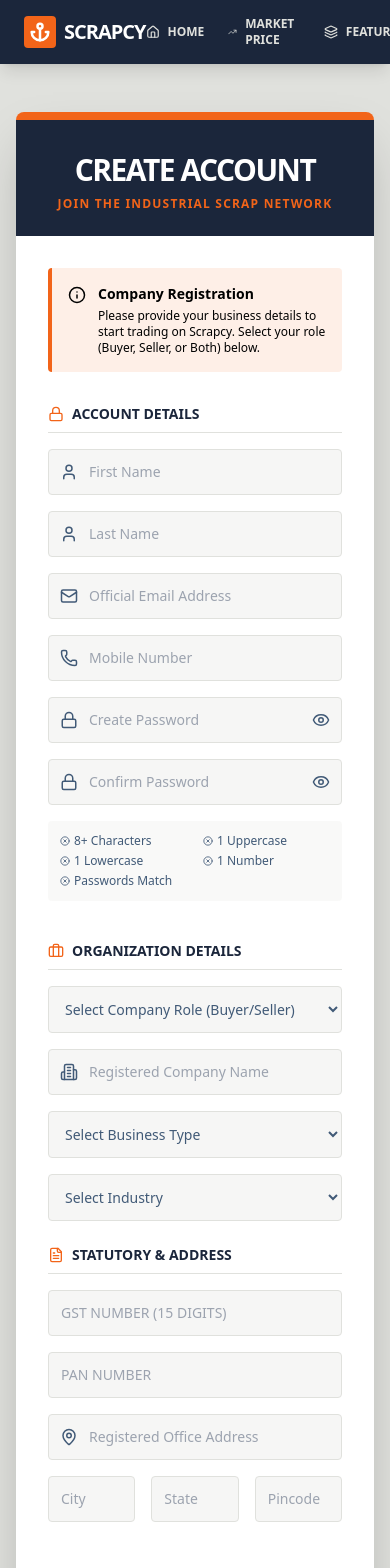
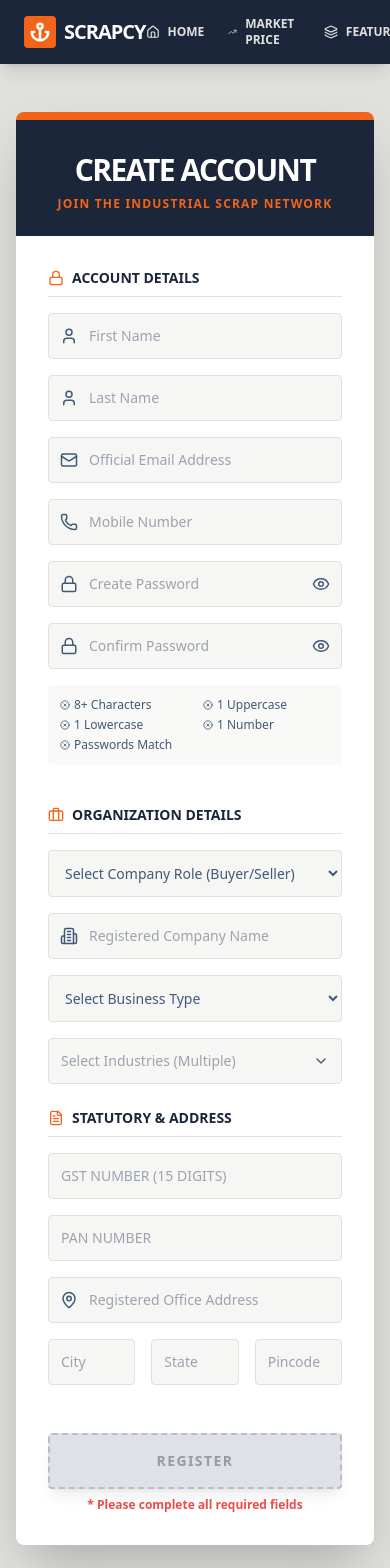
Before and after one commit to nilesh94/scrapcy-frontend, a React (Create React App) app: page /register in a window 390 px wide. Shown: the top 1568 px of the page. Built offline with nearby package versions, Linux system fonts and the light colour scheme.

Commit message:
Update Register.js

```diff
--- a/src/pages/Register.js
+++ b/src/pages/Register.js
@@ -1,37 +1,51 @@
-import React, { useState, useEffect } from 'react';
+import React, { useState, useEffect, useRef } from 'react'; // Added useRef
 import axios from 'axios';
 import { useNavigate } from 'react-router-dom';
 import {
-  User, Building2, Briefcase, FileText, MapPin, Mail, Phone, Lock, Eye, EyeOff, CheckCircle, XCircle, Info
+  User, Building2, Briefcase, FileText, MapPin, Mail, Phone, Lock, Eye, EyeOff, CheckCircle, XCircle, Info, ChevronDown, CheckSquare, Square
 } from 'lucide-react';
-import Header from '../components/Header/Header'; // Import Header
-import Footer from '../components/Footer/Footer'; // Import Footer
+import Header from '../components/Header/Header';
+import Footer from '../components/Footer/Footer';
 
 const Register = () => {
   const navigate = useNavigate();
 
   // --- STATE MANAGEMENT ---
-  // Default to 'seller' logic so all company fields are visible/required by default
-  const [role, setRole] = useState('seller');
   const [showPassword, setShowPassword] = useState(false);
   const [showConfirmPassword, setShowConfirmPassword] = useState(false);
-
-  // Loading & Error States
   const [loading, setLoading] = useState(false);
   const [apiError, setApiError] = useState('');
+  const [showSuccess, setShowSuccess] = useState(false);
 
-  // Success Modal State
-  const [showSuccess, setShowSuccess] = useState(false);
+  // Industry Multi-Select State
+  const [showIndustryDropdown, setShowIndustryDropdown] = useState(false);
+  const dropdownRef = useRef(null); // To close dropdown when clicking outside
+
+  const industryOptions = [
+    "Ferrous Metal",
+    "Non-Ferrous",
+    "E-Waste",
+    "Plastic",
+    "Paper",
+    "Rubber",
+    "Battery",
+    "Glass",
+    "Others"
+  ];
 
   // Form Data
   const [formData, setFormData] = useState({
     firstName: '', lastName: '', email: '', phone: '',
     password: '', confirmPassword: '',
-    companyName: '', businessType: '', industry: '', otherIndustry: '', turnover: '',
-    gstNumber: '', panNumber: '',
+    companyName: '', businessType: '',
+    turnover: '', gstNumber: '', panNumber: '',
     address: '', city: '', state: '', pincode: '',
-    tradeRole: '' // Added for Buyer/Seller/Both selection
+    tradeRole: '',
+    otherIndustry: '' // Text input for 'Others'
   });
+
+  // Separate state for selected industries (Array)
+  const [selectedIndustries, setSelectedIndustries] = useState([]);
 
   // Validation State
   const [passwordCriteria, setPasswordCriteria] = useState({
@@ -39,6 +53,17 @@ const Register = () => {
   });
   const [passwordsMatch, setPasswordsMatch] = useState(false);
   const [isFormValid, setIsFormValid] = useState(false);
+
+  // Close dropdown when clicking outside
+  useEffect(() => {
+    function handleClickOutside(event) {
+      if (dropdownRef.current && !dropdownRef.current.contains(event.target)) {
+        setShowIndustryDropdown(false);
+      }
+    }
+    document.addEventListener("mousedown", handleClickOutside);
+    return () => document.removeEventListener("mousedown", handleClickOutside);
+  }, [dropdownRef]);
 
   // --- VALIDATION LOGIC ---
   useEffect(() => {
@@ -57,30 +82,38 @@ const Register = () => {
     // 2. Passwords Match
     const match = password && password === confirmPassword;
     setPasswordsMatch(match);
-
     const isStrong = Object.values(criteria).every(Boolean);
 
     // 3. Required Fields Logic
     const basicFields = formData.firstName && formData.lastName && formData.email && formData.phone;
 
-    // 4. Role Specific Logic (Now applies to everyone as it's a unified form)
-    // Also requires the new tradeRole field
+    // 4. Role Specific Logic
     const companyFields = formData.companyName &&
                           formData.businessType &&
-                          formData.tradeRole && // Validation for new dropdown
+                          formData.tradeRole &&
                           formData.gstNumber &&
                           formData.address &&
                           formData.city &&
                           formData.state &&
-                          formData.pincode;
+                          formData.pincode &&
+                          selectedIndustries.length > 0; // Check if at least one industry is selected
 
     setIsFormValid(isStrong && match && basicFields && companyFields);
 
-  }, [formData]);
+  }, [formData, selectedIndustries]);
 
   const handleChange = (e) => {
     setFormData({ ...formData, [e.target.name]: e.target.value });
     if (apiError) setApiError('');
+  };
+
+  // Toggle Industry Selection
+  const toggleIndustry = (option) => {
+    if (selectedIndustries.includes(option)) {
+      setSelectedIndustries(selectedIndustries.filter(item => item !== option));
+    } else {
+      setSelectedIndustries([...selectedIndustries, option]);
+    }
   };
 
   // --- SUBMIT LOGIC ---
@@ -91,9 +124,12 @@ const Register = () => {
     setLoading(true);
     setApiError('');
 
-    // 1. Determine Backend Role based on selection
-    // In DB it should save: Buyer -> buyer, Seller -> seller, Both -> buyer_seller
-    const finalRole = formData.tradeRole;
+    // 1. Process Industries into Comma Separated String
+    // If 'Others' is selected, we replace the word "Others" with the user's typed input
+    let finalIndustryString = selectedIndustries
+      .map(item => item === 'Others' ? formData.otherIndustry : item)
+      .filter(item => item && item.trim() !== "") // Remove empty strings
+      .join(', ');
 
     // 2. Construct Clean Payload
     const apiPayload = {
@@ -102,15 +138,12 @@ const Register = () => {
       first_name: formData.firstName,
       last_name: formData.lastName,
       phone: formData.phone,
-      role: finalRole
-    };
+      role: formData.tradeRole, // buyer, seller, or buyer_seller
 
-    // 3. Add Company fields (Always added now as everyone is registering as a company)
-    Object.assign(apiPayload, {
+      // Company Details
       company_name: formData.companyName,
       business_type: formData.businessType,
-      // Logic: If 'Others' is selected, save the custom input value, otherwise save the dropdown value
-      industry: formData.industry === 'Others' ? formData.otherIndustry : formData.industry,
+      industry: finalIndustryString, // Sending the CSV string here
       turnover: formData.turnover,
       gst_number: formData.gstNumber,
       pan_number: formData.panNumber,
@@ -118,10 +151,9 @@ const Register = () => {
       city: formData.city,
       state: formData.state,
       pincode: formData.pincode
-    });
+    };
 
     try {
-      // 4. Send Request
       const response = await axios.post(
         'https://scrapcy-backend-new-1.onrender.com/users/register',
         apiPayload,
@@ -130,16 +162,12 @@ const Register = () => {
 
       console.log("Registration Success:", response.data);
 
-      // 5. AUTO-LOGIN: Save Token & User Info
       if (response.data.access_token) {
         localStorage.setItem('token', response.data.access_token);
         localStorage.setItem('user', JSON.stringify(response.data.user));
       }
 
-      // 6. Show Success Modal
       setShowSuccess(true);
-
-      // 7. Redirect after 1.5s delay
       setTimeout(() => {
         navigate('/dashboard');
       }, 1500);
@@ -148,16 +176,15 @@ const Register = () => {
       console.error("Registration Error:", err);
       const msg = err.response?.data?.error || err.response?.data?.detail || "Registration failed. Please try again.";
       setApiError(msg);
-      setLoading(false); // Only stop loading on error
+      setLoading(false);
     }
   };
 
-  // --- RENDER ---
   return (
     <div className="min-h-screen bg-platinum flex flex-col relative">
       <Header />
 
-      {/* SUCCESS MODAL OVERLAY */}
+      {/* SUCCESS MODAL */}
       {showSuccess && (
         <div className="fixed inset-0 z-50 flex items-center justify-center bg-navy/90 backdrop-blur-sm">
             <div className="bg-white p-8 rounded-2xl shadow-2xl text-center transform scale-110 transition-transform duration-300 animate-fadeIn">
@@ -173,11 +200,10 @@ const Register = () => {
         </div>
       )}
 
-      {/* Main Content Wrapper */}
+      {/* Main Content */}
       <div className="flex-grow flex items-center justify-center px-4 py-12 relative z-10">
           <div className="max-w-2xl w-full bg-white shadow-2xl rounded-lg overflow-hidden border-t-8 border-orange">
 
-            {/* Header */}
             <div className="px-8 pt-8 pb-6 bg-navy text-white text-center">
               <h2 className="text-3xl font-black uppercase tracking-tighter">Create Account</h2>
               <p className="text-orange text-xs font-bold tracking-widest mt-2 uppercase">
@@ -186,27 +212,15 @@ const Register = () => {
             </div>
 
             <div className="p-8">
-
-              {/* API Error Message */}
               {apiError && (
                 <div className="mb-6 p-3 bg-red-100 border-l-4 border-red-500 text-red-700 text-sm font-bold flex items-center gap-2">
-                  <XCircle size={18} />
-                  {apiError}
+                  <XCircle size={18} /> {apiError}
                 </div>
               )}
 
-              {/* Dynamic Description */}
-              <div className="mb-8 p-4 rounded border-l-4 text-xs font-medium flex items-start gap-3 bg-orange/10 border-orange text-orange-900">
-                  <Info size={18} className="shrink-0 mt-0.5" />
-                  <div>
-                    <strong className="block mb-1 text-sm">Company Registration</strong>
-                    Please provide your business details to start trading on Scrapcy. Select your role (Buyer, Seller, or Both) below.
-                  </div>
-              </div>
-
               <form onSubmit={handleSubmit} className="space-y-6">
 
-                {/* --- SECTION 1: ACCOUNT CREDENTIALS (ALL ROLES) --- */}
+                {/* --- ACCOUNT DETAILS --- */}
                 <div className="space-y-4">
                   <h3 className="text-navy font-bold text-sm uppercase border-b border-platinum pb-2 mb-4 flex items-center gap-2">
                     <Lock size={16} className="text-orange"/> Account Details
@@ -234,7 +248,6 @@ const Register = () => {
                       </div>
                   </div>
 
-                  {/* Password Fields */}
                   <div className="grid grid-cols-1 md:grid-cols-2 gap-4">
                     <div className="relative">
                         <Lock className="absolute left-3 top-3.5 text-steel" size={18} />
@@ -252,7 +265,7 @@ const Register = () => {
                     </div>
                   </div>
 
-                  {/* Password Requirements Checklist */}
+		  {/* Password Requirements Checklist */}
                   <div className="bg-platinum/20 p-3 rounded text-xs text-steel space-y-1">
                       <div className="grid grid-cols-2 gap-x-4 gap-y-1">
                         <span className={`flex items-center gap-1 ${passwordCriteria.length ? 'text-green-600 font-bold' : ''}`}> {passwordCriteria.length ? <CheckCircle size={10} /> : <XCircle size={10} />} 8+ Characters </span>
@@ -264,7 +277,7 @@ const Register = () => {
                   </div>
                 </div>
 
-                {/* --- SECTION 2: COMPANY DETAILS (UNIFIED) --- */}
+                {/* --- ORGANIZATION DETAILS --- */}
                 <div className="animate-fadeIn space-y-6 pt-4">
                     <div>
                       <h3 className="text-navy font-bold text-sm uppercase border-b border-platinum pb-2 mb-4 flex items-center gap-2">
@@ -272,19 +285,13 @@ const Register = () => {
                       </h3>
                       <div className="space-y-4">
 
-                        {/* NEW SELECTION BOX FOR ROLE */}
+                        {/* ROLE SELECTION */}
                         <div className="relative">
-                           <select
-                              name="tradeRole"
-                              value={formData.tradeRole}
-                              onChange={handleChange}
-                              className="w-full p-3 bg-platinum/30 border border-platinum rounded text-sm text-steel focus:border-navy outline-none cursor-pointer"
-                              required
-                           >
-                              <option value="">Select Company Role (Buyer/Seller)</option>
-                              <option value="buyer">I am a Buyer of Scrap</option>
-                              <option value="seller">I am a Seller of Scrap</option>
-                              <option value="buyer_seller">I am Both (Buyer & Seller)</option>
+                           <select name="tradeRole" value={formData.tradeRole} onChange={handleChange} className="w-full p-3 bg-platinum/30 border border-platinum rounded text-sm text-steel focus:border-navy outline-none cursor-pointer" required>
+                             <option value="">Select Company Role (Buyer/Seller)</option>
+                             <option value="buyer">I am a Buyer of Scrap</option>
+                             <option value="seller">I am a Seller of Scrap</option>
+                             <option value="buyer_seller">I am Both (Buyer & Seller)</option>
                            </select>
                         </div>
 
@@ -292,6 +299,7 @@ const Register = () => {
                           <Building2 className="absolute left-3 top-3.5 text-steel" size={18} />
                           <input name="companyName" value={formData.companyName} onChange={handleChange} type="text" placeholder="Registered Company Name" className="w-full pl-10 p-3 bg-platinum/30 border border-platinum rounded text-sm focus:border-navy outline-none" required />
                         </div>
+
                         <div className="grid grid-cols-1 md:grid-cols-2 gap-4">
                           <select name="businessType" value={formData.businessType} onChange={handleChange} className="w-full p-3 bg-platinum/30 border border-platinum rounded text-sm text-steel focus:border-navy outline-none cursor-pointer" required>
                             <option value="">Select Business Type</option>
@@ -301,25 +309,62 @@ const Register = () => {
                             <option value="Private Limited">Private Limited</option>
                             <option value="Public Limited">Public Limited</option>
                           </select>
-                          <select name="industry" value={formData.industry} onChange={handleChange} className="w-full p-3 bg-platinum/30 border border-platinum rounded text-sm text-steel focus:border-navy outline-none cursor-pointer">
-                            <option value="">Select Industry</option>
-                            <option value="Ferrous Metal">Ferrous Metal</option>
-                            <option value="Non-Ferrous">Non-Ferrous</option>
-                            <option value="E-Waste">E-Waste</option>
-                            <option value="Plastic">Plastic</option>
-                            <option value="Others">Others</option>
-                          </select>
+
+                          {/* --- CUSTOM MULTI-SELECT INDUSTRY --- */}
+                          <div className="relative" ref={dropdownRef}>
+                            <div
+                              className="w-full p-3 bg-platinum/30 border border-platinum rounded text-sm text-steel focus:border-navy outline-none cursor-pointer flex justify-between items-center"
+                              onClick={() => setShowIndustryDropdown(!showIndustryDropdown)}
+                            >
+                              <span className={selectedIndustries.length === 0 ? "text-gray-400" : "text-navy"}>
+                                {selectedIndustries.length === 0
+                                  ? "Select Industries (Multiple)"
+                                  : `${selectedIndustries.length} Selected`}
+                              </span>
+                              <ChevronDown size={16} />
+                            </div>
+
+                            {/* Dropdown Options */}
+                            {showIndustryDropdown && (
+                              <div className="absolute z-50 w-full mt-1 bg-white border border-platinum shadow-xl rounded max-h-48 overflow-y-auto">
+                                {industryOptions.map((option) => (
+                                  <div
+                                    key={option}
+                                    onClick={() => toggleIndustry(option)}
+                                    className="p-2 hover:bg-platinum/50 cursor-pointer flex items-center gap-2 text-sm text-navy"
+                                  >
+                                    {selectedIndustries.includes(option)
+                                      ? <CheckSquare size={16} className="text-orange" />
+                                      : <Square size={16} className="text-gray-300" />}
+                                    {option}
+                                  </div>
+                                ))}
+                              </div>
+                            )}
+                          </div>
+
+                          {/* SHOW SELECTED TAGS */}
+                          {selectedIndustries.length > 0 && (
+                             <div className="md:col-span-2 flex flex-wrap gap-2">
+                               {selectedIndustries.map(ind => (
+                                 <span key={ind} className="bg-navy/10 text-navy text-xs px-2 py-1 rounded font-semibold flex items-center gap-1">
+                                   {ind}
+                                   <button type="button" onClick={() => toggleIndustry(ind)} className="hover:text-red-500"><XCircle size={10} /></button>
+                                 </span>
+                               ))}
+                             </div>
+                          )}
 
                           {/* CONDITIONAL INPUT FOR 'OTHERS' */}
-                          {formData.industry === 'Others' && (
+                          {selectedIndustries.includes('Others') && (
                             <div className="md:col-span-2 animate-fadeIn">
                                 <input
                                   name="otherIndustry"
                                   value={formData.otherIndustry}
                                   onChange={handleChange}
                                   type="text"
-                                  placeholder="Please specify your industry"
-                                  className="w-full p-3 bg-platinum/30 border border-platinum rounded text-sm focus:border-navy outline-none"
+                                  placeholder="Please specify your other industry"
+                                  className="w-full p-3 bg-platinum/30 border border-platinum rounded text-sm focus:border-navy outline-none border-orange"
                                 />
                             </div>
                           )}
@@ -363,7 +408,6 @@ const Register = () => {
                   >
                     {loading ? 'Processing...' : `Register`}
                   </button>
-
                   {!isFormValid && (
                       <p className="text-center text-xs text-red-500 font-bold mt-2 animate-pulse">
                         * Please complete all required fields
@@ -375,7 +419,6 @@ const Register = () => {
             </div>
           </div>
       </div>
-
       <Footer />
     </div>
   );
```
